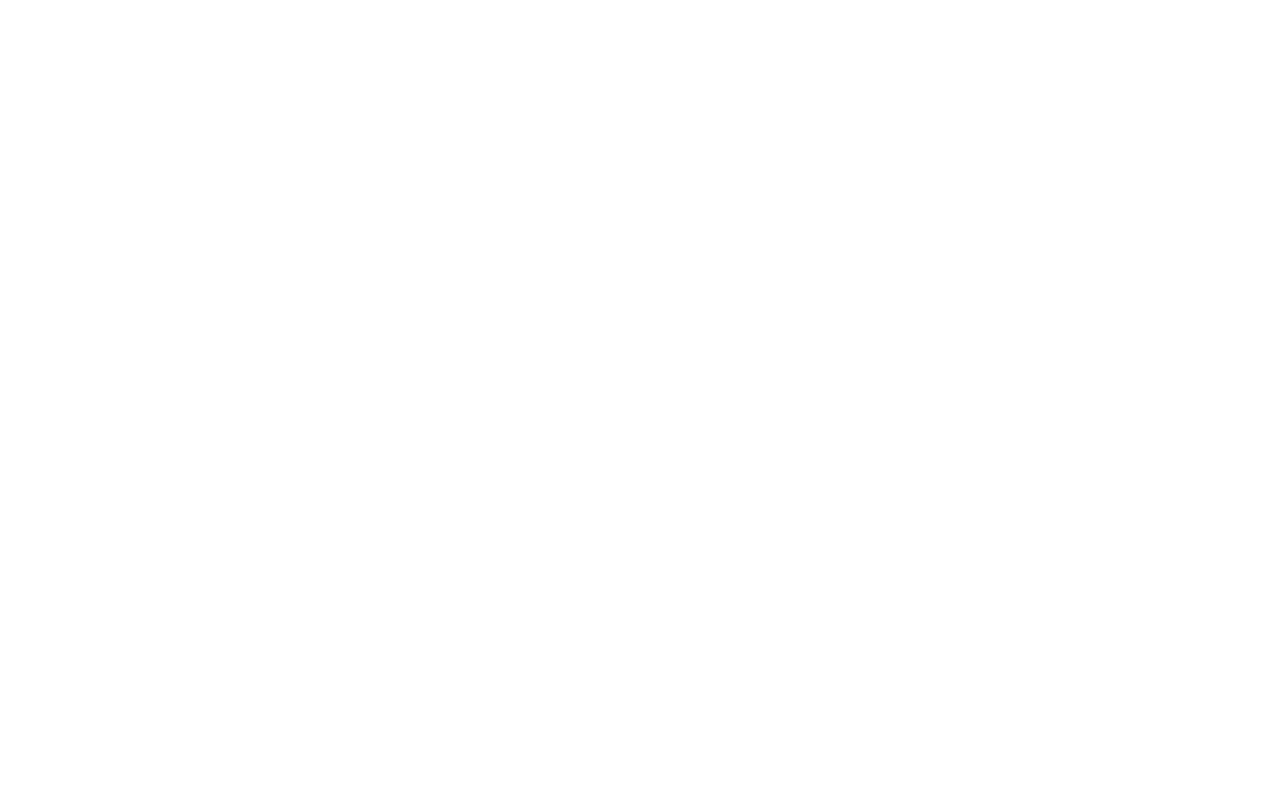
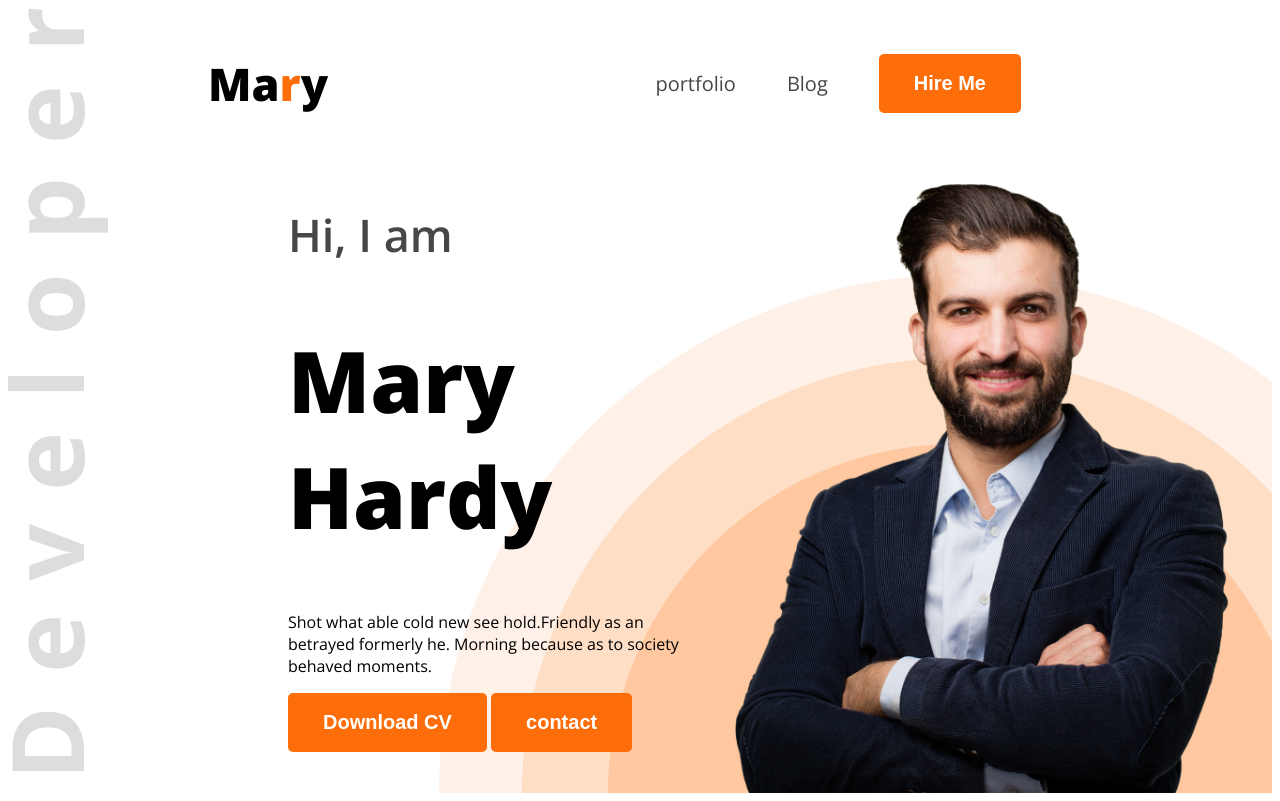
Before and after one commit to sumehra996/webdeveloper-portfolio, a plain HTML site: page index.html in a window 1280 px wide. Drawn offline with nearby package versions, Linux system fonts and the light colour scheme.

Commit message:
added background image and style

```diff
--- a/index.html
+++ b/index.html
@@ -4,10 +4,31 @@
     <meta charset="UTF-8">
     <meta name="viewport" content="width=device-width, initial-scale=1.0">
     <title> Web Developer Portfolio</title>
+    <link rel="preconnect" href="https://fonts.googleapis.com">
+<link rel="preconnect" href="https://fonts.gstatic.com" crossorigin>
+<link href="https://fonts.googleapis.com/css2?family=Open+Sans:ital,wght@0,300..800;1,300..800&family=Work+Sans:ital,wght@0,100..900;1,100..900&display=swap" rel="stylesheet">
+    <link rel="stylesheet" href="styles/portfolio.css">
 </head>
-<body>
-  <header>
-
+<body class="open-sans-normal">
+  <header class="header">
+<nav>
+    <h3 class="nav-title">Ma<span class="text-primary">r</span>y</h3>
+    <ul>
+        <li><a class="dark-2" href="">portfolio</a></li>
+        <li><a class="dark-2" href="">Blog</a></li>
+        <li><a class="dark-2" href=""><button class="btn-primary">Hire Me</button></a></li>
+    </ul>
+</nav>
+<div class="banner">
+  <div class="banner-content">
+    <h3 class="banner-greetings dark-2" >Hi, I am</h3>
+    <h1 class="banner-title">Mary Hardy</h1>
+    <p class="banner-description">Shot what able cold new see hold.Friendly as an betrayed formerly he. Morning because as to society behaved moments.</p>
+    <button class="btn-primary">Download CV</button>
+    <button class="btn-primary">contact</button>
+  </div>
+  <img class="banner-profile-pic" src="images/hardy.png" alt="">
+</div>
   </header>
   <main>
 
--- /dev/null
+++ b/styles/portfolio.css
@@ -0,0 +1,58 @@
+
+
+.open-sans-normal {
+  font-family: "Open Sans", sans-serif;
+  font-optical-sizing: auto;
+  font-style: normal;
+  font-variation-settings:
+    "wdth" 100;
+}
+/* shared style */
+.text-primary{
+    color: #FD6E0A;
+}
+.dark-2{ color: #474747;}
+
+.btn-primary{background-color: #FD6E0A;
+font-weight: bold;
+font-size: 20px;
+color: white;
+padding: 18px 35px;
+border-radius: 5px;
+border: none;
+}
+/* nav styles */
+
+nav{ display: flex;
+    align-items: center;
+    justify-content: space-between;
+    margin: 0px 200px;
+}
+/* header */
+.header{ background-image: url(../images/developer.png), url(../images/header_bg.png);
+background-repeat: no-repeat;
+background-position: top left, bottom right;}
+.nav-title{
+    font-weight: 800;
+    font-size: 45px;
+}
+nav ul{ display: flex;
+align-items: center;}
+
+nav ul li{ list-style: none;
+margin-right: 51px;}
+nav li a{
+    text-decoration: none;
+    font-size: 20px;
+}
+/* banner styles */
+.banner{ display: flex;
+justify-content: space-between;
+margin: 0 35px 0 280px;}
+.banner-content{ max-width: 580px; }
+
+.banner-greetings{font-size: 45px;
+font-weight: 600; }
+.banner-title{ font-size: 85px;
+font-weight: 800;}
+.banner-profile-pic{ width: 548px;}
```
